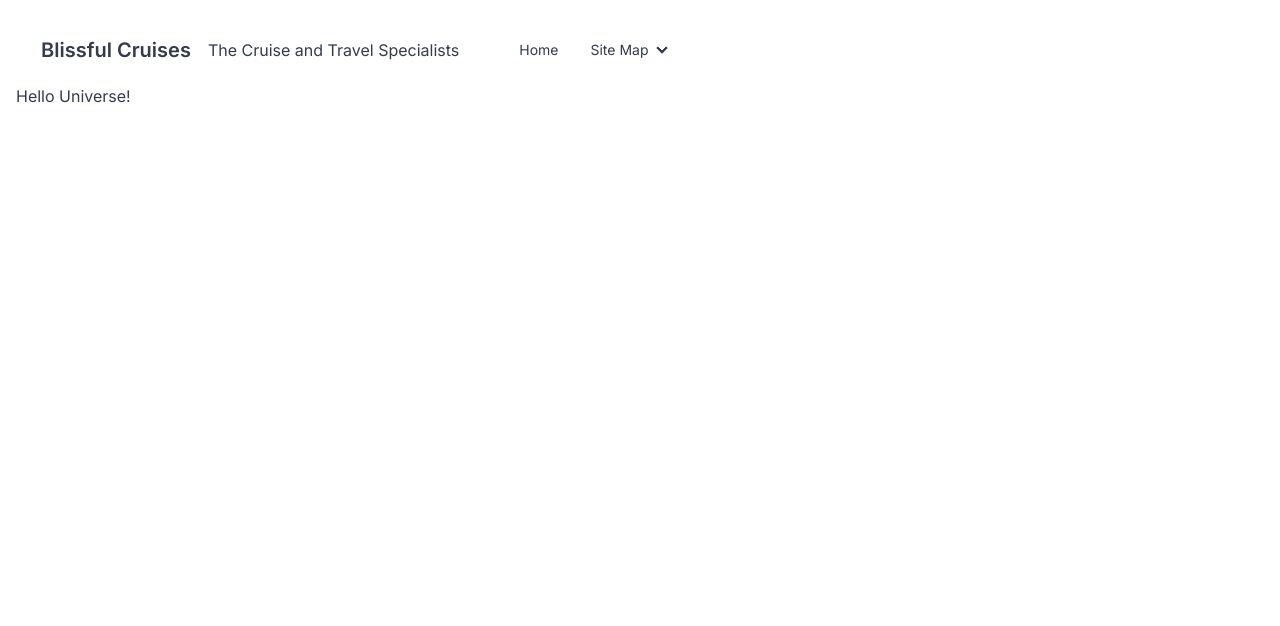
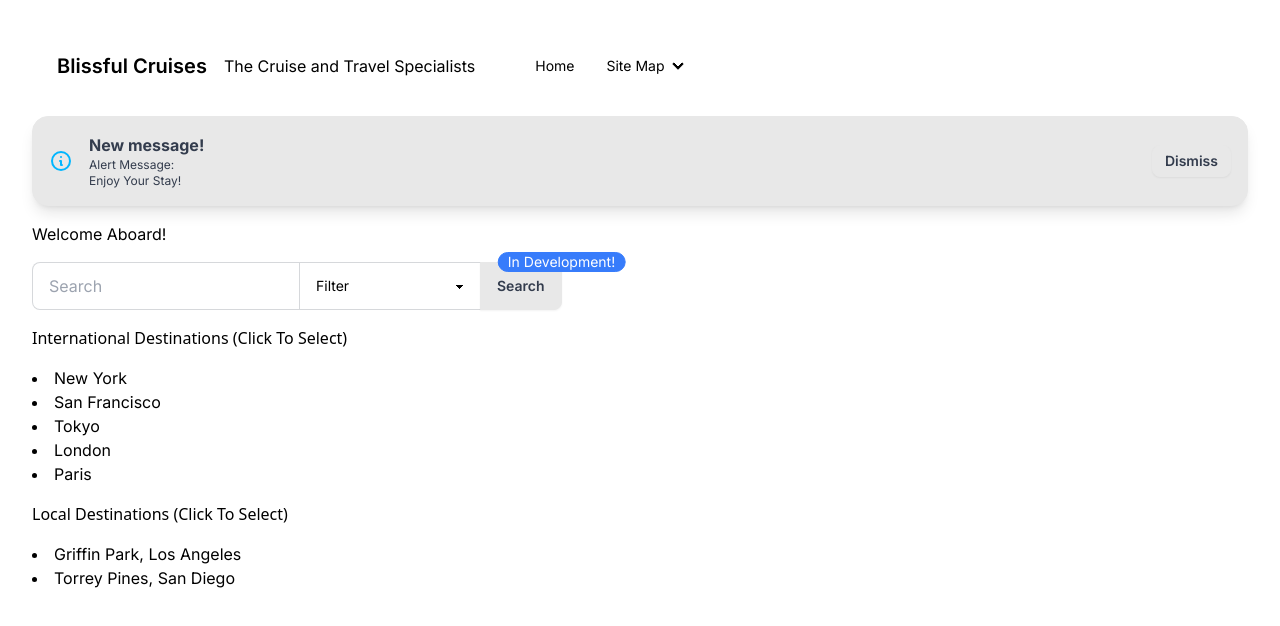
Before and after one commit to tedster827/travel-agency-website, a Next.js app: page / in a window 1280 px wide. Shown: the top 626 px of the page. Built offline with nearby package versions, Linux system fonts and the light colour scheme.

Commit message:
feat(HomePage): adds Header v1, Alert v1, Sample SearchBarWithFilter v0.1, DestinationList v1 and renames return element to main

```diff
--- a/src/app/page.tsx
+++ b/src/app/page.tsx
@@ -1,14 +1,63 @@
-import React from "react";
+'use client'
+import React, {useState} from "react";
 import Header from "src/app/components/Header/Header.client";
+import DestinationList from "src/app/components/DestinationList";
+import Alert from "src/app/components/Alert/Alert";
+import ProductCard from "src/app/components/GenericComponents/ProductCard";
+import SearchBarWithFilter from "src/app/components/GenericComponents/SearchBarWithFilter";
 
-const Home: React.FC = () =>  {
-// export default function Home ()  {
+const HomePage: React.FunctionComponent = () =>  {
+
+    // TODO: Fetch destinations from a graphQL API
+    const destinations: string[] = [
+        'New York',
+        'San Francisco',
+        'Tokyo',
+        'London',
+        'Paris'
+    ]
+
+    const localDestinations: string[] = [
+        'Griffin Park, Los Angeles',
+        'Torrey Pines, San Diego'
+    ]
+
+    const alertMessages: React.JSX.Element[] = [
+        <p key={"alert_msg_0"}><span>Ahoy</span> there!</p>,
+        <p key={"alert_msg_1"}><span>Enjoy</span> Your Stay!</p>,
+    ]
+
+    const alertMessage: React.JSX.Element = alertMessages[1]
+
+    const handleSelection = (location: string) => {
+        console.log("Handing selection! Location Selected: " + location)
+    }
+
   return (
-      <>
+      <main
+          className={"flex flex-col space-y-4 text-black p-4"}
+      >
         <Header/>
-        <h1>Hello Universe!</h1>
-      </>
+          {/*Example of passing data as a child to the Alert component (a child component)*/}
+          <Alert>
+              {alertMessage}
+          </Alert>
+
+        <h1>Welcome Aboard!</h1>
+
+        <SearchBarWithFilter/>
+        <DestinationList
+            destinations={destinations}
+            heading="International Destinations (Click To Select)"
+            onSelection={handleSelection}
+        />
+        <DestinationList
+            destinations={localDestinations}
+            heading="Local Destinations (Click To Select)"
+            onSelection={handleSelection}
+        />
+      </main>
   )
 }
 
-export default Home;
+export default HomePage;
```
